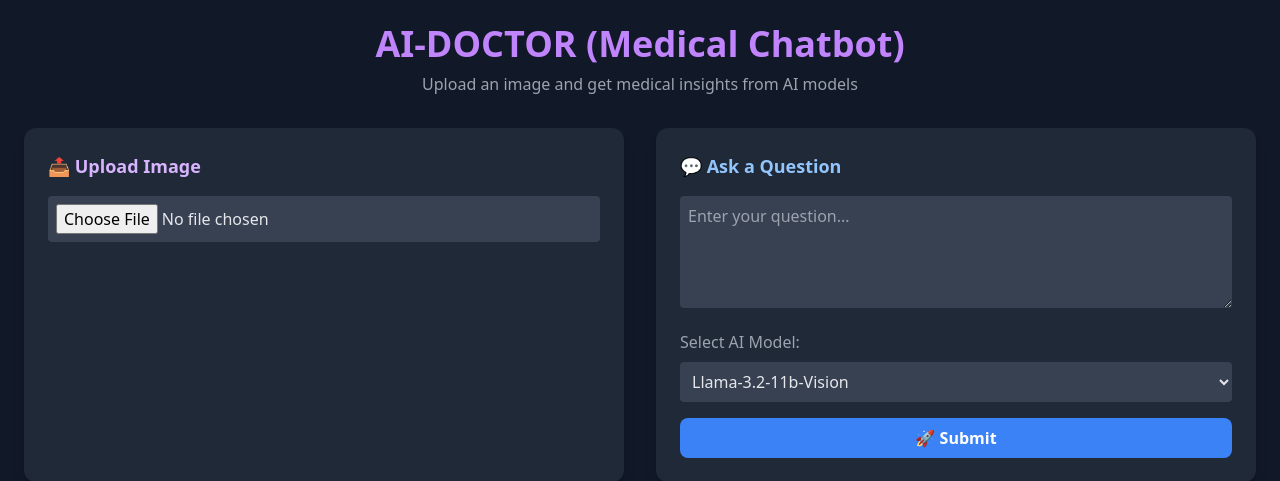
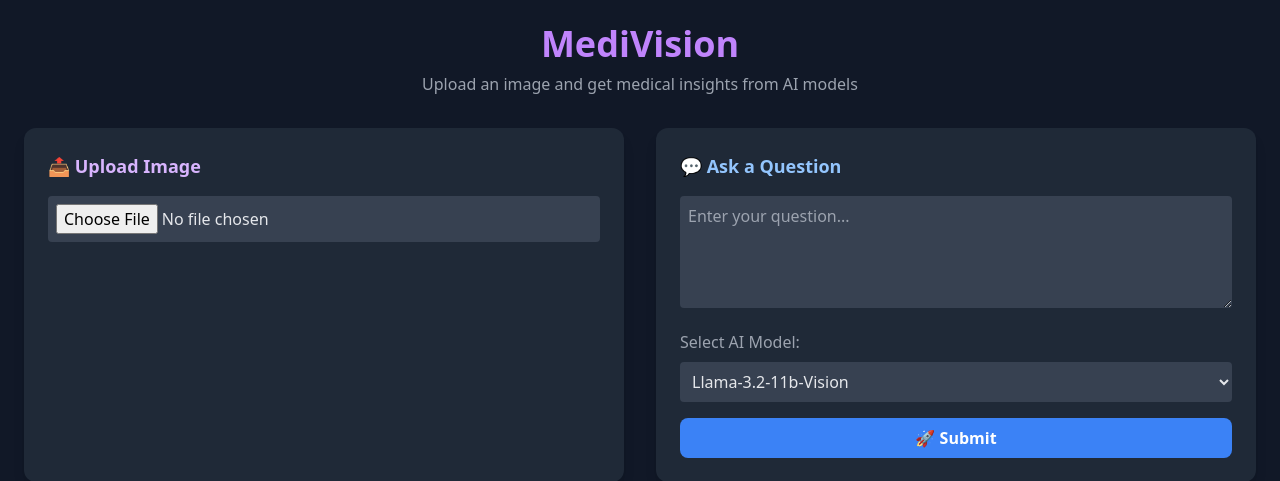
Before and after one commit to Pragyan2004/AI-Doctor-Medical-Chatbot---Image-Analysis, a FastAPI app: page / in a window 1280 px wide. Shown: the top 481 px of the page. Run offline with FastAPI, Linux system fonts and the light colour scheme; some libraries are stand-ins or nearby versions.

Commit message:
index.html

```diff
--- a/templates/index.html
+++ b/templates/index.html
@@ -11,7 +11,7 @@
 <body class="min-h-screen bg-gray-900 text-gray-200 font-sans">
     <div class="container mx-auto p-6">
         <div class="text-center mb-8">
-            <h1 class="text-4xl font-bold text-purple-400">AI-DOCTOR (Medical Chatbot)</h1>
+            <h1 class="text-4xl font-bold text-purple-400">MediVision</h1>
             <p class="text-gray-400 mt-2">Upload an image and get medical insights from AI models</p>
         </div>
         <div class="grid grid-cols-1 md:grid-cols-2 gap-8">
```
